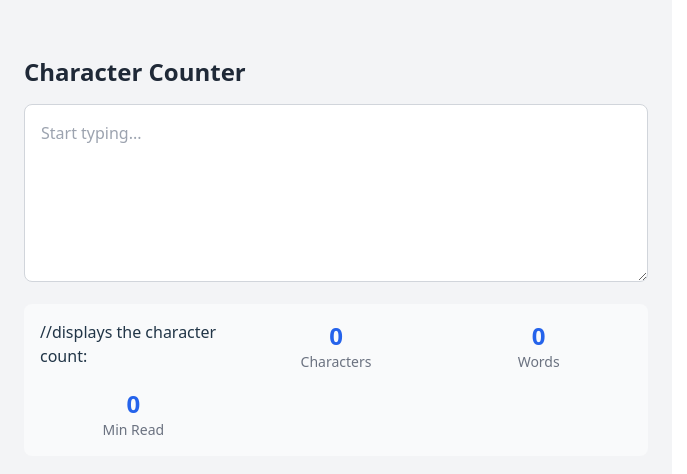
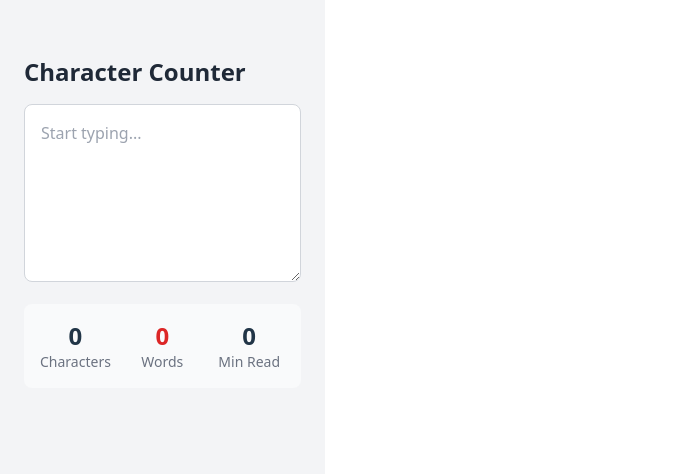
Before and after one commit to PSStudent01/lab2-character-counter-rod-gaitan, a React (Vite) app: page / in a window 1280 px wide. Shown: the top 474 px of the page, without its empty margins (0-687 px from the left). Built offline with nearby package versions, Linux system fonts and the light colour scheme.

Commit message:
commit torubleshooting bugs rendering inaccurate output particularly for 'words' and 'reading time'

```diff
--- a/src/components/CharacterCounter/CharacterCounter.tsx
+++ b/src/components/CharacterCounter/CharacterCounter.tsx
@@ -44,7 +44,8 @@ export const CharacterCounter: React.FC<CharacterCounterProps> = ({ // below is
 
     const handleTextChange = (text: string) => {  //This is the 'callback function' that will be passed down to 'TextInput'.
                                                   // It receives text — the current full string from the textarea — as its argument every time the user types.
-    const words = text.trim() === '' ? [] : text.trim() //calculates the word array
+    // const words = text.trim() === '' ? [] : text.trim() //calculates the word array      split(/\s+/)
+    const words = text.trim() === '' ? [] : text.trim().split(/\s+/) //'split(/\s+/)' properly categorizes a group of letters into words and generates a count for each group
     /*
     - 'text.trim()' removes leading/trailing spaces from the text.
     - === ''  checks if the text is empty after trimming
--- a/src/components/StatsDisplay/StatsDisplay.tsx
+++ b/src/components/StatsDisplay/StatsDisplay.tsx
@@ -11,22 +11,22 @@ showReadingTime = true  // it is 'optional' and defaults to 'true' IF the parent
 }) => {  //this closes the 'props destructuring'....
     return(  //starts the JSX for the UI
         <div className="grid grid-cols-3 gap-4 p-4 bg-gray-50 rounded-lg"> {/*wrapper 'div' that uses Tailwind to style the main container includiing a 3-column grid layout.*/}
-            //displays the character count:
+            {/*displays the character count:*/}
             <div className="text-center">
-                <p className="text-2xl font-bold text-blue-600">{stats.characterCount}</p> {/*extracts the value from the 'stats' object passed in from the parent component 'CharacterCounter'. shows the number in blue*/}
+                <p className="text-2xl font-bold text-black-600">{stats.characterCount}</p> {/*extracts the value from the 'stats' object passed in from the parent component 'CharacterCounter'. shows the number in red*/}
                 <p className="text-sm text-gray-500">Characters</p> {/*displays the label "Characters"*/}
             </div>
 
             {/*displays the stats of word count*/}
             <div className="text-center">
-                <p className="text-2xl font-bold text-blue-600"> {stats.wordCount}</p> {/*displays the stats.wordCount".*/}
+                <p className="text-2xl font-bold text-red-600"> {stats.wordCount}</p> {/*displays the stats.wordCount".*/}
                 <p className="text-sm text-gray-500">Words</p>  {/*displays the label "Words*/}
             </div>
             {showReadingTime && (   //  'conditional rendering' where the '&&' means "only render what follows IF 'showReadingTime' is true."
                                     // else if false, nothing renders here at all.
             //what follows:
             <div className="text-center">
-                <p className="text-2xl font-bold text-blue-600">{stats.readingTime}</p> {/* displays 'stats.readingTime'*/}
+                <p className="text-2xl font-bold text-black-600">{stats.readingTime}</p> {/* displays 'stats.readingTime'*/}
                 <p className="text-sm text-gray-500">Min Read</p> {/*displays label "Min Read */}
             </div>
             // AGAIN, this whole block only appears if 'showReadingTime' is true, else it does not.
```
